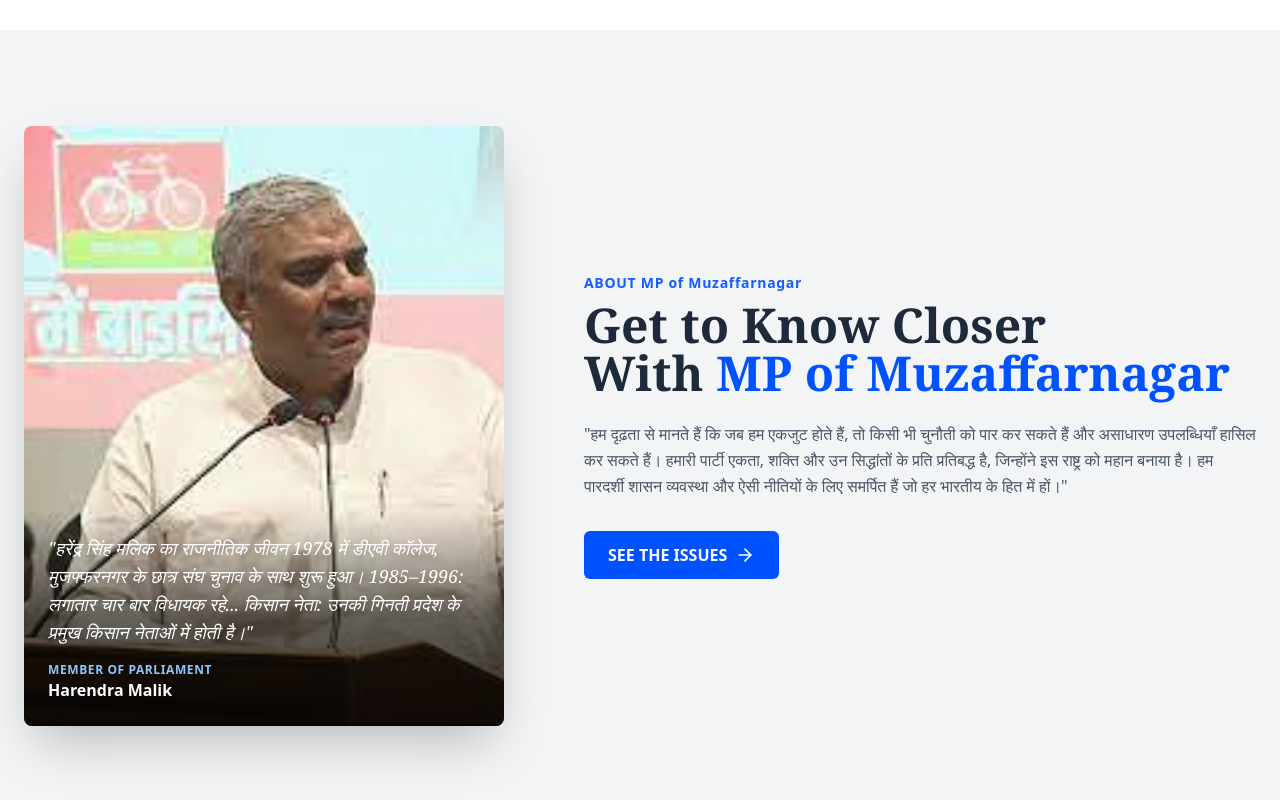
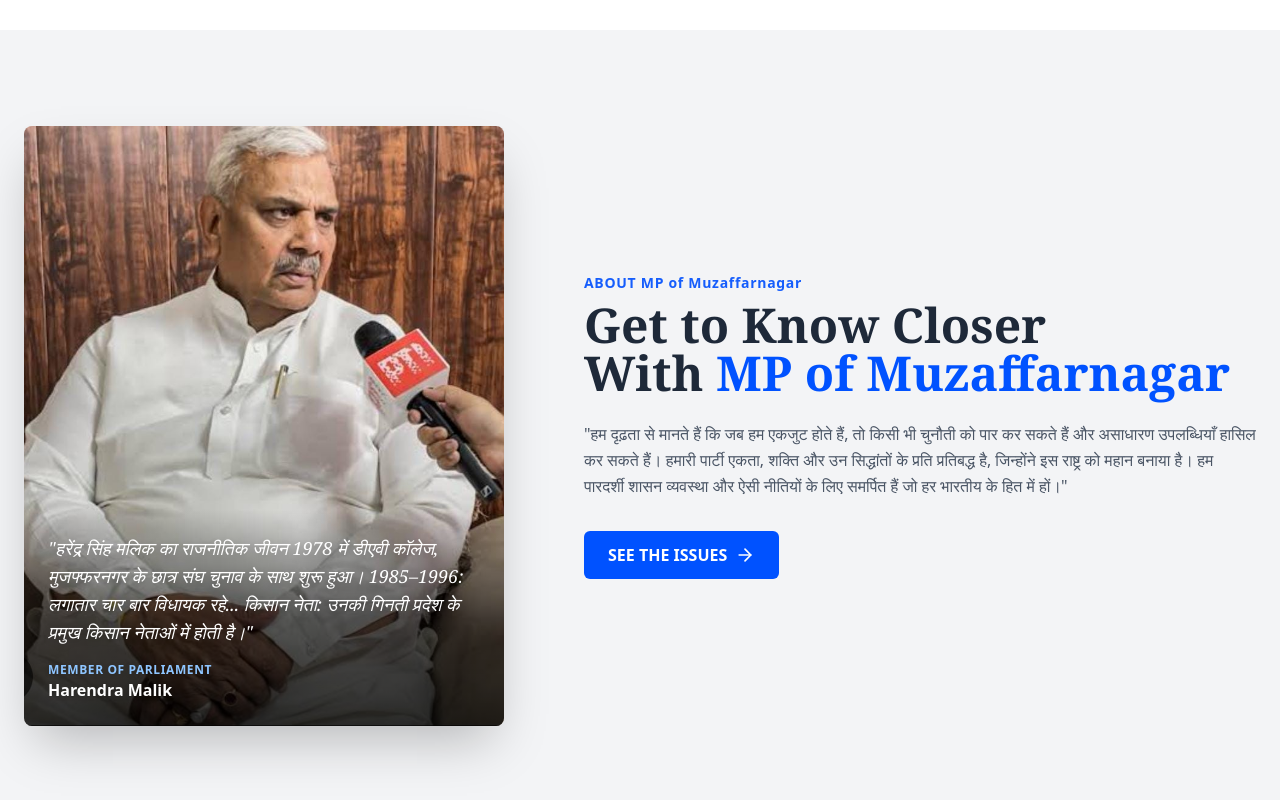
Before and after one commit to tyujjwal6/Profile, a React (Vite) app: page / in a window 1280 px wide. Shown: the part 1240-2040 px from the top of the page. Built offline with nearby package versions, Linux system fonts and the light colour scheme.

Commit message:
first commit

```diff
--- a/src/App.jsx
+++ b/src/App.jsx
@@ -345,7 +345,7 @@ export default function App() {
             <div className="get-to-know-image-anim lg:w-5/12 w-full">
               <div className="relative rounded-lg overflow-hidden shadow-2xl">
                  <img
-                  src="/netaji1.avif"
+                  src="/netaji2.jpg"
                   alt="Harendra Malik, Member of Parliament"
                   className="w-full h-full object-cover aspect-[4/5]"
                 />
```
Also changed, not shown: public/netaji2.jpg (added).
